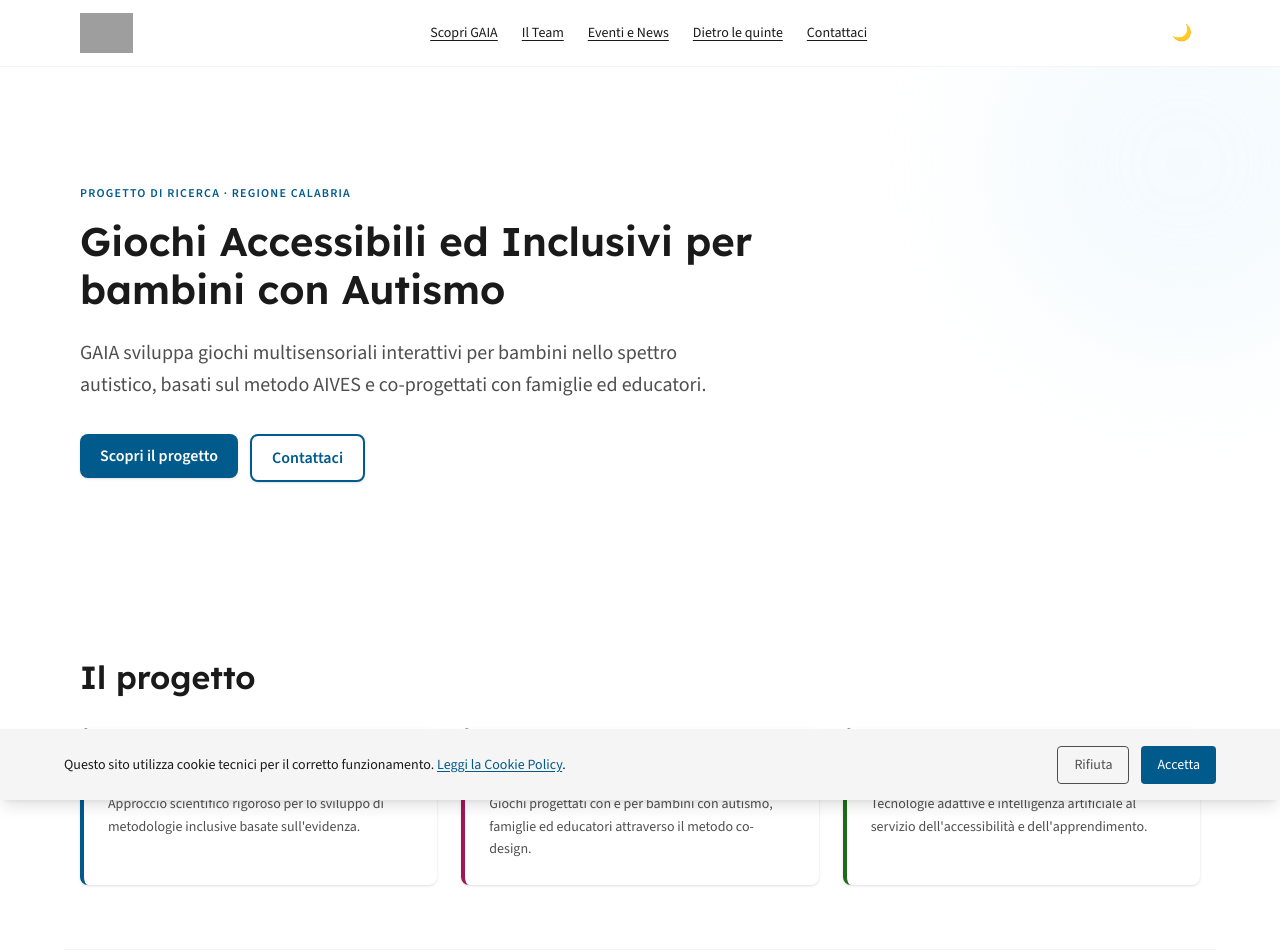
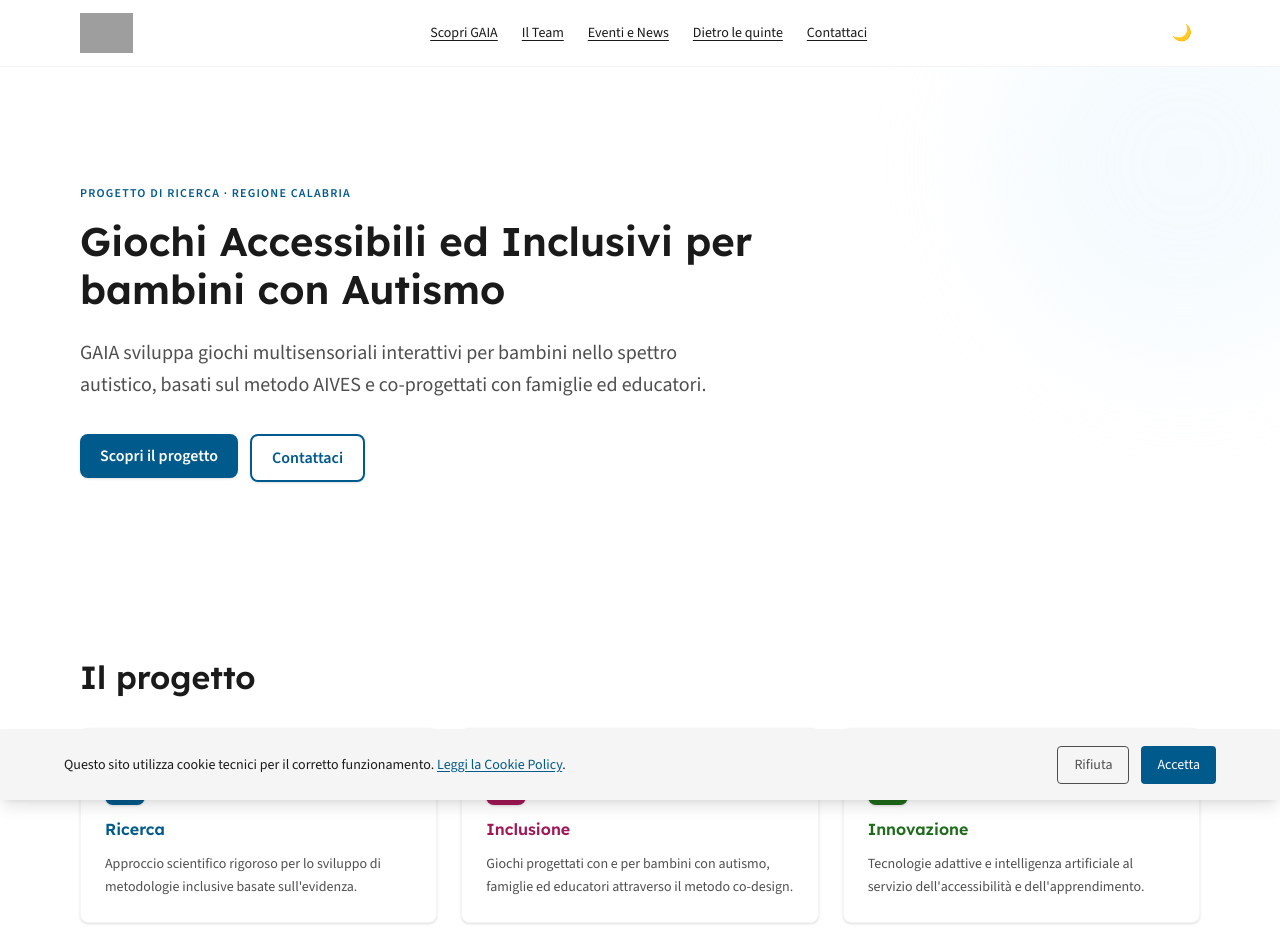
Before and after one commit to LauraCorrado/gaia-game, a React (Vite) app: page / in a window 1280 px wide. Shown: the top 952 px of the page. Built offline with nearby package versions, Linux system fonts and the light colour scheme; grey boxes are pictures that could not be loaded.

Commit message:
feat: modificato stile card e nuovo test su Home

```diff
--- a/src/components/ui/Card.tsx
+++ b/src/components/ui/Card.tsx
@@ -1,21 +1,31 @@
-import type { ReactNode } from 'react'
+import type { ReactNode, ElementType } from 'react'
+import type { LucideIcon } from 'lucide-react'
 
 type CardColor = 'blue' | 'pink' | 'green' | 'yellow' | 'neutral'
 
 interface CardProps {
   color?: CardColor
   title?: string
+  icon?: LucideIcon
   children: ReactNode
   className?: string
-  as?: 'div' | 'article' | 'li'
+  as?: ElementType
 }
 
-const borderMap: Record<CardColor, string> = {
-  blue:    'border-l-4 border-l-lm-blue dark:border-l-dm-blue',
-  pink:    'border-l-4 border-l-lm-pink dark:border-l-dm-pink',
-  green:   'border-l-4 border-l-lm-green dark:border-l-dm-green',
-  yellow:  'border-l-4 border-l-lm-yellow dark:border-l-dm-yellow',
-  neutral: 'border border-lm-bg-secondary dark:border-dm-bg-secondary',
+const bandMap: Record<CardColor, string> = {
+  blue:    'bg-gradient-to-b from-lm-bg-blue to-transparent dark:from-dm-bg-blue',
+  pink:    'bg-gradient-to-b from-lm-bg-pink to-transparent dark:from-dm-bg-pink',
+  green:   'bg-gradient-to-b from-lm-bg-green to-transparent dark:from-dm-bg-green',
+  yellow:  'bg-gradient-to-b from-lm-bg-yellow to-transparent dark:from-dm-bg-yellow',
+  neutral: 'bg-gradient-to-b from-lm-bg-secondary to-transparent dark:from-dm-bg-secondary',
+}
+
+const iconColorMap: Record<CardColor, string> = {
+  blue:    'bg-lm-blue dark:bg-dm-blue text-white dark:text-dm-bg-primary',
+  pink:    'bg-lm-pink dark:bg-dm-pink text-white dark:text-dm-bg-primary',
+  green:   'bg-lm-green dark:bg-dm-green text-white dark:text-dm-bg-primary',
+  yellow:  'bg-lm-yellow dark:bg-dm-yellow text-white dark:text-dm-bg-primary',
+  neutral: 'bg-lm-text-secondary dark:bg-dm-text-secondary text-white',
 }
 
 const titleMap: Record<CardColor, string> = {
@@ -29,6 +39,7 @@ const titleMap: Record<CardColor, string> = {
 export default function Card({
   color = 'neutral',
   title,
+  icon: Icon,
   children,
   className = '',
   as: Tag = 'div',
@@ -39,19 +50,37 @@ export default function Card({
         bg-lm-bg-primary dark:bg-dm-bg-secondary
         rounded-lg shadow-sm hover:shadow-md
         transition-shadow duration-200
-        p-6
-        ${borderMap[color]}
+        border border-lm-bg-secondary dark:border-dm-bg-secondary
+        overflow-hidden flex flex-col
         ${className}
       `}
     >
+      <div className={`relative h-14 shrink-0 ${bandMap[color]}`}>
+
+        {Icon && (
+          <div
+            className={`
+              absolute -bottom-5 left-6
+              w-10 h-10 rounded-lg shadow-sm
+              flex items-center justify-center
+              ${iconColorMap[color]}
+            `}
+          >
+            <Icon size={20} aria-hidden="true" />
+          </div>
+        )}
+      </div>
+
+      <div className={`flex flex-col gap-3 p-6 ${Icon ? 'pt-8' : 'pt-6'}`}>
         {title && (
-        <h3 className={`font-semibold mb-3 ${titleMap[color]}`}>
+          <h3 className={`font-semibold text-base ${titleMap[color]}`}>
             {title}
           </h3>
         )}
         <div className="text-lm-text-secondary dark:text-dm-text-secondary text-sm leading-relaxed">
           {children}
         </div>
+      </div>
     </Tag>
   )
 }
--- a/src/pages/Home.tsx
+++ b/src/pages/Home.tsx
@@ -1,6 +1,7 @@
 import Hero from '../components/ui/Hero'
 import Card from '../components/ui/Card'
 import Badge from '../components/ui/Badge'
+import { FlaskConical, Heart, Lightbulb } from 'lucide-react'
 
 export default function Home() {
   return (
@@ -24,22 +25,25 @@ export default function Home() {
           Il progetto
         </h2>
         <div className="grid grid-cols-1 md:grid-cols-3 gap-6">
-          <Card color="blue" title="Ricerca" as="article">
+          <Card color="blue" title="Ricerca" icon={FlaskConical} as="article">
             Approccio scientifico rigoroso per lo sviluppo di metodologie
             inclusive basate sull'evidenza.
           </Card>
-          <Card color="pink" title="Inclusione" as="article">
+          <Card color="pink" title="Inclusione" icon={Heart} as="article">
             Giochi progettati con e per bambini con autismo, famiglie
             ed educatori attraverso il metodo co-design.
           </Card>
-          <Card color="green" title="Innovazione" as="article">
+          <Card color="green" title="Innovazione" icon={Lightbulb} as="article">
             Tecnologie adattive e intelligenza artificiale al servizio
             dell'accessibilità e dell'apprendimento.
           </Card>
         </div>
       </section>
 
-      <section aria-labelledby="partner-title" className="max-w-6xl mx-auto px-4 py-16 border-t border-lm-bg-secondary dark:border-dm-bg-secondary">
+      <section
+        aria-labelledby="partner-title"
+        className="max-w-6xl mx-auto px-4 py-16 border-t border-lm-bg-secondary dark:border-dm-bg-secondary"
+      >
         <h2
           id="partner-title"
           className="text-lm-text-primary dark:text-dm-text-primary mb-6"
```
Lines whose indentation alone changed are shown as unchanged.
